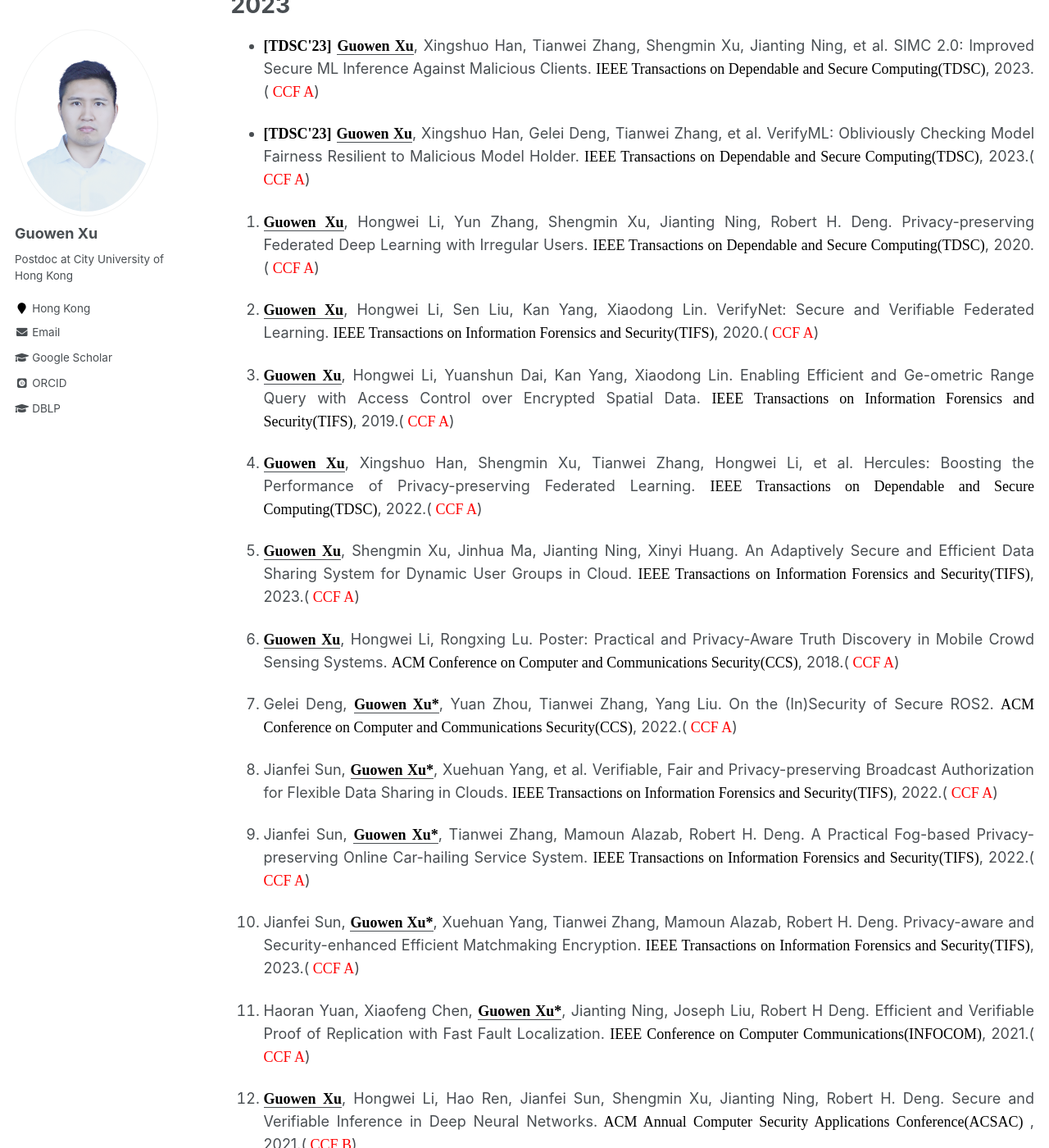
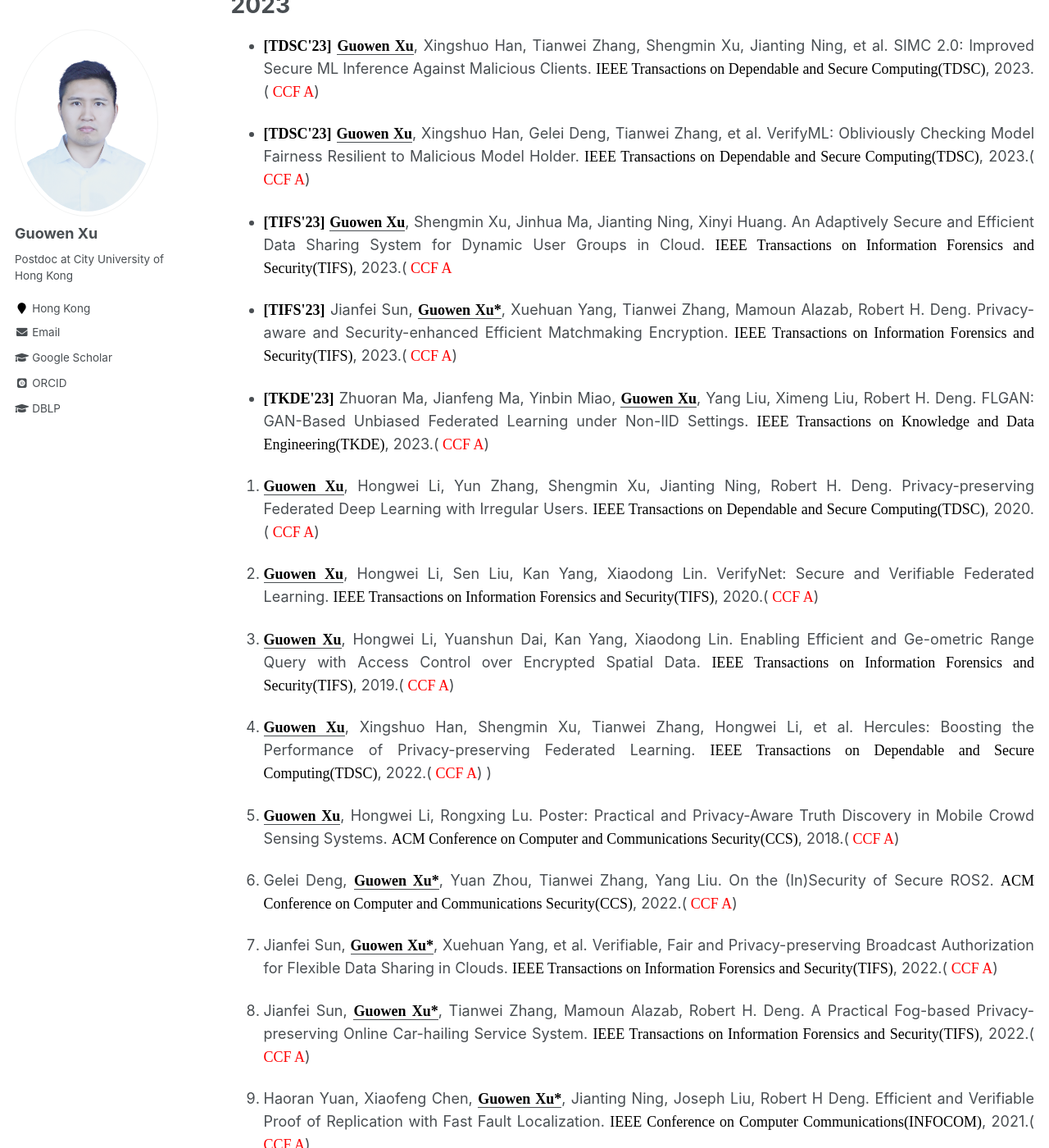
Before and after one commit to Guowen-xu/guowen-xu.github.io, a Jekyll site: the page built from _pages/publications.md, in a window 1280 px wide and 1400 px high, scrolled down 566 px. Shown: the whole window at 82% size. Built offline with Jekyll 4.4.1, drawn with Linux system fonts in a browser that asks for light colours; some web fonts are replaced; part of the change alters nothing that is shown; some of the changed text lies outside the part shown.

Commit message:
Update publications.md

```diff
--- a/_pages/publications.md
+++ b/_pages/publications.md
@@ -24,6 +24,12 @@ You can find my articles on my [Google Scholar](https://scholar.google.com.hk/ci
 
 * <p align="justify"> <b><font face="Times New Roman" color=black size=4> [TDSC'23]</font></b>  <u><b><font face="Times New Roman" color=black size=4> Guowen Xu</font></b></u>, Xingshuo Han, Gelei Deng, Tianwei Zhang, et al. VerifyML: Obliviously Checking Model Fairness Resilient to Malicious Model Holder. <font face="Times New Roman" color=black size=4> IEEE Transactions on Dependable and Secure Computing(TDSC)</font>, 2023.(<font face="Times New Roman" color=red size=4> CCF A</font>)
 
+*  <p align="justify"> <b><font face="Times New Roman" color=black size=4> [TIFS'23]</font></b> <u><b><font face="Times New Roman" color=black size=4> Guowen Xu</font></b></u>, Shengmin Xu, Jinhua Ma, Jianting Ning, Xinyi Huang. An Adaptively Secure and Efficient Data Sharing System for Dynamic User Groups in Cloud. <font face="Times New Roman" color=black size=4> IEEE Transactions on Information Forensics and Security(TIFS)</font>, 2023.(<font face="Times New Roman" color=red size=4> CCF A</font>
+
+* <p align="justify"> <b><font face="Times New Roman" color=black size=4> [TIFS'23]</font></b> Jianfei Sun, <u><b><font face="Times New Roman" color=black size=4> Guowen Xu*</font></b></u>, Xuehuan Yang, Tianwei Zhang, Mamoun Alazab, Robert H. Deng. Privacy-aware and Security-enhanced Efficient Matchmaking Encryption.<font face="Times New Roman" color=black size=4> IEEE Transactions on Information Forensics and Security(TIFS)</font>, 2023.(<font face="Times New Roman" color=red size=4> CCF A</font>)
+
+* <p align="justify">  <b><font face="Times New Roman" color=black size=4> [TKDE'23]</font></b> Zhuoran Ma, Jianfeng Ma, Yinbin Miao, <u><b><font face="Times New Roman" color=black size=4> Guowen Xu</font></b></u>, Yang Liu, Ximeng Liu, Robert H. Deng. FLGAN: GAN-Based Unbiased Federated Learning under Non-IID Settings. <font face="Times New Roman" color=black size=4> IEEE Transactions on Knowledge and Data Engineering(TKDE)</font>, 2023.(<font face="Times New Roman" color=red size=4> CCF A</font>)
+
 
 5. <p align="justify"> <u><b><font face="Times New Roman" color=black size=4> Guowen Xu</font></b></u>,  Hongwei Li, Yun Zhang, Shengmin Xu, Jianting Ning, Robert H. Deng. Privacy-preserving Federated Deep Learning with Irregular Users. <font face="Times New Roman" color=black size=4> IEEE Transactions on Dependable and Secure Computing(TDSC)</font>, 2020. (<font face="Times New Roman" color=red size=4> CCF A</font>)
 
@@ -31,12 +37,12 @@ You can find my articles on my [Google Scholar](https://scholar.google.com.hk/ci
 14. <p align="justify"><u><b><font face="Times New Roman" color=black size=4> Guowen Xu</font></b></u>, Hongwei Li, Sen Liu, Kan Yang, Xiaodong Lin. VerifyNet: Secure and Verifiable Federated Learning. <font face="Times New Roman" color=black size=4> IEEE Transactions on Information Forensics and Security(TIFS)</font>, 2020.(<font face="Times New Roman" color=red size=4> CCF A</font>)
 15. <p align="justify"><u><b><font face="Times New Roman" color=black size=4> Guowen Xu</font></b></u>, Hongwei Li, Yuanshun Dai, Kan Yang, Xiaodong Lin. Enabling Efficient and Ge-ometric Range Query with Access Control over Encrypted Spatial Data. <font face="Times New Roman" color=black size=4> IEEE Transactions on Information Forensics and Security(TIFS)</font>,  2019.(<font face="Times New Roman" color=red size=4> CCF A</font>)
 16. <p align="justify"><u><b><font face="Times New Roman" color=black size=4> Guowen Xu</font></b></u>, Xingshuo Han, Shengmin Xu, Tianwei Zhang, Hongwei Li, et al. Hercules: Boosting the Performance of Privacy-preserving Federated Learning. <font face="Times New Roman" color=black size=4> IEEE Transactions on Dependable and Secure Computing(TDSC)</font>, 2022.(<font face="Times New Roman" color=red size=4> CCF A</font>)
-17. <p align="justify"><u><b><font face="Times New Roman" color=black size=4> Guowen Xu</font></b></u>, Shengmin Xu, Jinhua Ma, Jianting Ning, Xinyi Huang. An Adaptively Secure and Efficient Data Sharing System for Dynamic User Groups in Cloud. <font face="Times New Roman" color=black size=4> IEEE Transactions on Information Forensics and Security(TIFS)</font>, 2023.(<font face="Times New Roman" color=red size=4> CCF A</font>)
+)
 18. <p align="justify"><u><b><font face="Times New Roman" color=black size=4> Guowen Xu</font></b></u>, Hongwei Li, Rongxing Lu. Poster: Practical and Privacy-Aware Truth Discovery in Mobile Crowd Sensing Systems.  <font face="Times New Roman" color=black size=4>  ACM Conference on Computer and Communications Security(CCS)</font>, 2018.(<font face="Times New Roman" color=red size=4> CCF A</font>)
 19. <p align="justify">Gelei Deng, <u><b><font face="Times New Roman" color=black size=4> Guowen Xu*</font></b></u>, Yuan Zhou, Tianwei Zhang, Yang Liu. On the (In)Security of Secure ROS2. <font face="Times New Roman" color=black size=4>  ACM Conference on Computer and Communications Security(CCS)</font>, 2022.(<font face="Times New Roman" color=red size=4> CCF A</font>)
 20. <p align="justify">Jianfei Sun, <u><b><font face="Times New Roman" color=black size=4> Guowen Xu*</font></b></u>, Xuehuan Yang,  et al. Verifiable, Fair and Privacy-preserving Broadcast Authorization for Flexible Data Sharing in Clouds. <font face="Times New Roman" color=black size=4> IEEE Transactions on Information Forensics and Security(TIFS)</font>, 2022.(<font face="Times New Roman" color=red size=4> CCF A</font>)
 21. <p align="justify">Jianfei Sun, <u><b><font face="Times New Roman" color=black size=4> Guowen Xu*</font></b></u>, Tianwei Zhang, Mamoun Alazab, Robert H. Deng. A Practical Fog-based Privacy-preserving Online Car-hailing Service System. <font face="Times New Roman" color=black size=4> IEEE Transactions on Information Forensics and Security(TIFS)</font>, 2022.(<font face="Times New Roman" color=red size=4> CCF A</font>)
-22. <p align="justify">Jianfei Sun, <u><b><font face="Times New Roman" color=black size=4> Guowen Xu*</font></b></u>, Xuehuan Yang, Tianwei Zhang, Mamoun Alazab, Robert H. Deng. Privacy-aware and Security-enhanced Efficient Matchmaking Encryption.<font face="Times New Roman" color=black size=4> IEEE Transactions on Information Forensics and Security(TIFS)</font>, 2023.(<font face="Times New Roman" color=red size=4> CCF A</font>)
+
 23. <p align="justify">Haoran Yuan, Xiaofeng Chen, <u><b><font face="Times New Roman" color=black size=4> Guowen Xu*</font></b></u>, Jianting Ning, Joseph Liu, Robert H Deng.  Efficient and Verifiable Proof of Replication with Fast Fault Localization.  <font face="Times New Roman" color=black size=4> IEEE Conference on Computer Communications(INFOCOM)</font>, 2021.(<font face="Times New Roman" color=red size=4> CCF A</font>)
 24. <p align="justify"><u><b><font face="Times New Roman" color=black size=4> Guowen Xu</font></b></u>, Hongwei Li, Hao Ren, Jianfei Sun, Shengmin Xu, Jianting Ning, Robert H. Deng. Secure and Verifiable Inference in Deep Neural Networks.<font face="Times New Roman" color=black size=4> ACM Annual Computer Security Applications Conference(ACSAC) </font>, 2021.(<font face="Times New Roman" color=red size=4> CCF B</font>)
 25. <p align="justify"><u><b><font face="Times New Roman" color=black size=4> Guowen Xu</font></b></u>, Hongwei Li, Chen Tan, Dongxiao Liu, Kan Yang. Achieving Efficient and Priva-cy-Preserving Truth Discovery in Crowd Sensing Systems. <font face="Times New Roman" color=black size=4> Computers & Security</font>, 2017.(<font face="Times New Roman" color=red size=4> CCF B</font>
@@ -60,7 +66,7 @@ You can find my articles on my [Google Scholar](https://scholar.google.com.hk/ci
 4.  <p align="justify">Wenbo Jiang, Hongwei Li, <u><b><font face="Times New Roman" color=black size=4> Guowen Xu</font></b></u>, Tianwei Zhang. Color Backdoor: A Robust Poisoning Attack in Color Space.<font face="Times New Roman" color=black size=4> IEEE / CVF Computer Vision and Pattern Recognition Conference(CVPR)</font>, 2023.(<font face="Times New Roman" color=red size=4> CCF A</font>)
 5.  <p align="justify">Xiaoyuan Liu, Hongwei Li, <u><b><font face="Times New Roman" color=black size=4> Guowen Xu</font></b></u>, Zongqi Chen, Xiaoming Huang, and Rongxing Lu. Privacy-Enhanced Federated Learning against Poisoning Adversaries. <font face="Times New Roman" color=black size=4> IEEE Transactions on Information Forensics and Security(TIFS)</font>, 2021.(<font face="Times New Roman" color=red size=4> CCF A</font>)
 6.
-7. <p align="justify">Zhuoran Ma, Jianfeng Ma, Yinbin Miao, <u><b><font face="Times New Roman" color=black size=4> Guowen Xu</font></b></u>, Yang Liu, Ximeng Liu, Robert H. Deng. FLGAN: GAN-Based Unbiased Federated Learning under Non-IID Settings. <font face="Times New Roman" color=black size=4> IEEE Transactions on Knowledge and Data Engineering(TKDE)</font>, 2023.(<font face="Times New Roman" color=red size=4> CCF A</font>)
+
 8. <p align="justify">Wenbo Jiang, Tianwei Zhang, Han Qiu, Hongwei Li, <u><b><font face="Times New Roman" color=black size=4> Guowen Xu</font></b></u>, Incremental Learning, Incremental Backdoor Threats. <font face="Times New Roman" color=black size=4> IEEE Transactions on Dependable and Secure Computing(TDSC)</font>, 2022.(<font face="Times New Roman" color=red size=4> CCF A</font>)
 9. <p align="justify">Shengmin Xu, Jianting Ning, Xinyi Huang, Yingjiu Li,<u><b><font face="Times New Roman" color=black size=4> Guowen Xu</font></b></u>. Untouchable Once Revoking: A Practical and Secure Dynamic EHR Sharing System via Cloud. <font face="Times New Roman" color=black size=4> IEEE Transactions on Dependable and Secure Computing(TDSC)</font>, 2021.(<font face="Times New Roman" color=red size=4> CCF A</font>)
 10. <p align="justify">Meng Hao, Hongwei Li, Hanxiao Chen, Pengzhi Xing, <u><b><font face="Times New Roman" color=black size=4> Guowen Xu</font></b></u>, et al. Iron: Private Inference on Transformers.  <font face="Times New Roman" color=black size=4>  Annual Conference on Neural Information Processing Systems (NeurIPS)</font>. 2022.(<font face="Times New Roman" color=red size=4> CCF A</font>)
```
